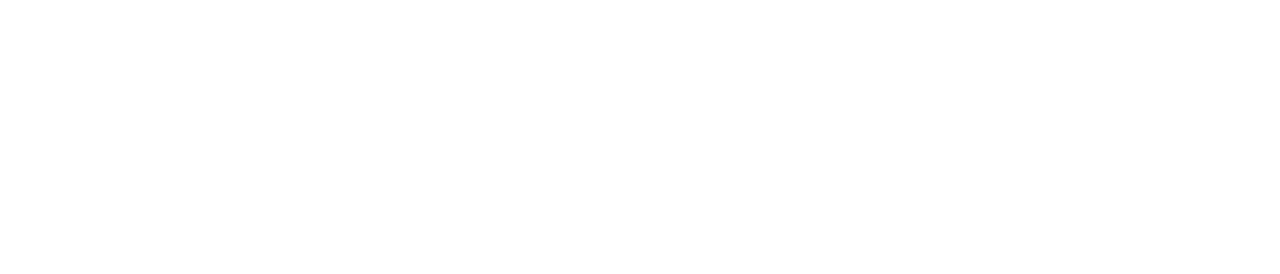
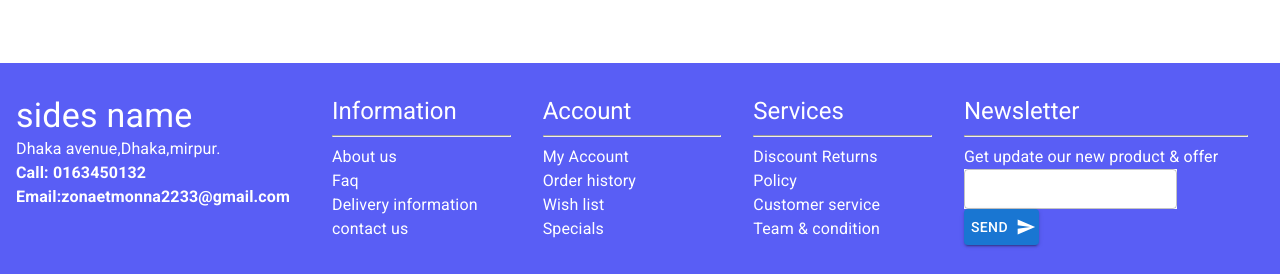
Before and after one commit to Shahin-alam-99/teamcommerce-client, a React (Create React App) app: page / in a window 1280 px wide. Shown: the part 2754-3028 px from the top of the page. Before the commit the page ends 2833 px from the top, so only its background shows below. Built offline with nearby package versions, Linux system fonts and the light colour scheme; no server answers.

Commit message:
footer update

```diff
--- a/src/App.js
+++ b/src/App.js
@@ -1,5 +1,4 @@
 import './App.css';
-import Footer from './Components/Common/Shared/Footer/Footer';
 import { BrowserRouter, Route, Routes } from "react-router-dom";
 import CartContainer from "./Components/Cart/CartContainer/CartContainer";
 import CheckoutContainer from "./Components/Checkout/CheckoutContainer/CheckoutContainer";
@@ -12,6 +11,8 @@
 import Authprovider from "./Pages/Context/Authprovider";
 import Login from "./Pages/Form/Login/Login";
 import Register from "./Pages/Form/Register/Register";
+import Footer from './Components/Common/Shared/Footer/Footer';
+import AboutUs from './Components/AboutUs/AboutUs';
 
 function App() {
   return (
@@ -37,9 +38,11 @@
               }
             />
             <Route path="/contactUs" element={<ContactUs />} />
+            <Route path="/aboutUs" element={<AboutUs></AboutUs>}></Route>
             <Route path="/products" element={<ProductsContainer />} />
             <Route path="*" element={<ErrorPage />} />
           </Routes>
+          <Footer></Footer>
         </BrowserRouter>
       </Authprovider>
     </div>
--- /dev/null
+++ b/src/Components/AboutUs/AboutUs.js
@@ -0,0 +1,22 @@
+import { Grid, Typography } from '@mui/material';
+import React from 'react';
+
+const AboutUs = () => {
+     return (
+          <div>
+               <Grid container spacing={2}>
+                    <Grid item xs={8} md={12}>
+                         <Typography sx={{ textAlign: 'center' }} variant='h4'>About us</Typography>
+                         <Grid container spacing={2}>
+                              <Grid item xs={8}>
+                                   <Typography sx={{}} variant='body1'>Lorem ipsum dolor sit, amet consectetur adipisicing elit. Eaque voluptas voluptate doloremque inventore dolorum totam in, labore quisquam rerum. Officia voluptatem perspiciatis placeat, sunt, et voluptatum adipisci ipsam accusamus molestias laudantium nesciunt qui necessitatibus dolore asperiores delectus amet rerum est, aspernatur id magnam ab ullam dolores. Neque odio saepe laborum?</Typography>
+                              </Grid>
+                         </Grid>
+
+                    </Grid>
+               </Grid>
+          </div>
+     );
+};
+
+export default AboutUs;
--- a/src/Components/Common/Shared/Footer/Footer.js
+++ b/src/Components/Common/Shared/Footer/Footer.js
@@ -7,8 +7,8 @@
 
 const Footer = () => {
      return (
-          <Container>
-               <Grid container spacing={2} sx={{ textAlign: 'left' }}>
+          <div>
+               <Grid container spacing={2} sx={{ textAlign: 'left', backgroundColor: '#595EF5', color: 'white', p: 2 }}>
                     <Grid item xs={12} sm={12} md={3} sx={{ p: 2 }} >
 
                          <Typography variant="h4">
@@ -26,59 +26,62 @@
                               Email:zonaetmonna2233@gmail.com
                          </Typography>
                     </Grid>
+                    {/* information part */}
                     <Grid item xs={12} sm={12} md={2} sx={{ p: 2 }}>
                          <Typography variant="h5">
                               Information
                          </Typography>
                          <hr />
                          <Typography variant="body1" >
-                              <Link style={{ textDecoration: 'none' }} to="/about">About us</Link>
+                              <Link style={{ textDecoration: 'none', color: 'white' }} to="/aboutUs">About us</Link>
                          </Typography>
                          <Typography variant="body1" >
-                              <Link style={{ textDecoration: 'none' }} to="/faq">Faq</Link>
+                              <Link style={{ textDecoration: 'none', color: 'white' }} to="/faq">Faq</Link>
                          </Typography>
                          <Typography variant="body1" >
-                              <Link style={{ textDecoration: 'none' }} to="/Delivery information">Delivery information</Link>
+                              <Link style={{ textDecoration: 'none', color: 'white' }} to="/Delivery information">Delivery information</Link>
                          </Typography>
                          <Typography variant="body1">
-                              <Link style={{ textDecoration: 'none' }} to="/contact us">contact us</Link>
+                              <Link style={{ textDecoration: 'none', color: 'white' }} to="/contact us">contact us</Link>
                          </Typography>
                     </Grid>
+                    {/* account part */}
                     <Grid item xs={12} sm={12} md={2} sx={{ p: 2 }}>
                          <Typography variant="h5">
                               Account
                          </Typography>
                          <hr />
                          <Typography variant="body1" >
-                              <Link style={{ textDecoration: 'none' }} to="/contact us">My Account</Link>
+                              <Link style={{ textDecoration: 'none', color: 'white' }} to="/contact us">My Account</Link>
                          </Typography>
                          <Typography variant="body1" >
-                              <Link style={{ textDecoration: 'none' }} to="/Order history">Order history</Link>
+                              <Link style={{ textDecoration: 'none', color: 'white' }} to="/Order history">Order history</Link>
 
                          </Typography>
                          <Typography variant="body1" >
-                              <Link style={{ textDecoration: 'none' }} to="/Wish list">Wish list</Link>
+                              <Link style={{ textDecoration: 'none', color: 'white' }} to="/Wish list">Wish list</Link>
                          </Typography>
                          <Typography variant="body1">
-                              <Link style={{ textDecoration: 'none' }} to="/Specials">Specials</Link>
+                              <Link style={{ textDecoration: 'none', color: 'white' }} to="/Specials">Specials</Link>
                          </Typography>
                     </Grid>
+                    {/* services part */}
                     <Grid item xs={12} sm={12} md={2} sx={{ p: 2 }}>
                          <Typography variant="h5">
                               Services
                          </Typography>
                          <hr />
                          <Typography variant="body1" >
-                              <Link style={{ textDecoration: 'none' }} to="/Discount Returns">Discount Returns</Link>
+                              <Link style={{ textDecoration: 'none', color: 'white' }} to="/Discount Returns">Discount Returns</Link>
                          </Typography>
                          <Typography variant="body1" >
-                              <Link style={{ textDecoration: 'none' }} to="/Policy">Policy</Link>
+                              <Link style={{ textDecoration: 'none', color: 'white' }} to="/Policy">Policy</Link>
                          </Typography>
                          <Typography variant="body1" >
-                              <Link style={{ textDecoration: 'none' }} to="/Customer service">Customer service</Link>
+                              <Link style={{ textDecoration: 'none', color: 'white' }} to="/Customer service">Customer service</Link>
                          </Typography>
                          <Typography variant="body1">
-                              <Link style={{ textDecoration: 'none' }} to="/Team & condition">Team & condition</Link>
+                              <Link style={{ textDecoration: 'none', color: 'white' }} to="/Team & condition">Team & condition</Link>
                          </Typography>
                     </Grid>
                     <Grid item xs={12} sm={12} md={3} sx={{ p: 2 }}>
@@ -91,7 +94,7 @@
                          </Typography>
                          <TextField id="outlined-basic"
                               variant="outlined"
-                              sx={{ width: "75%" }}
+                              sx={{ width: "75%", backgroundColor: 'white' }}
                               size="small"
                          />
                          <Button sx={{ width: 75 }} variant="contained" endIcon={<SendIcon />}>
@@ -99,7 +102,8 @@
                          </Button>
                     </Grid>
                </Grid>
-          </Container >
+          </div >
+
      );
 };
 
```
